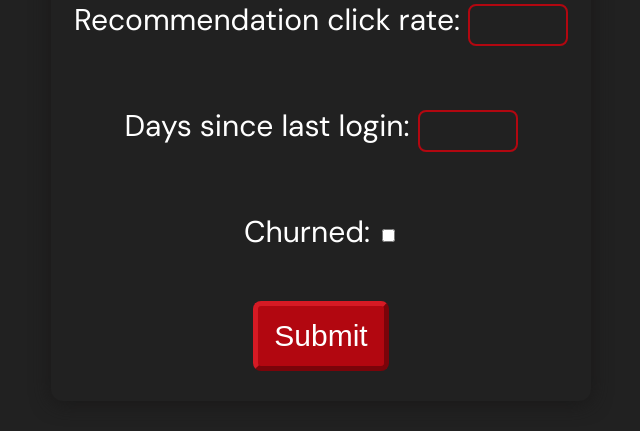
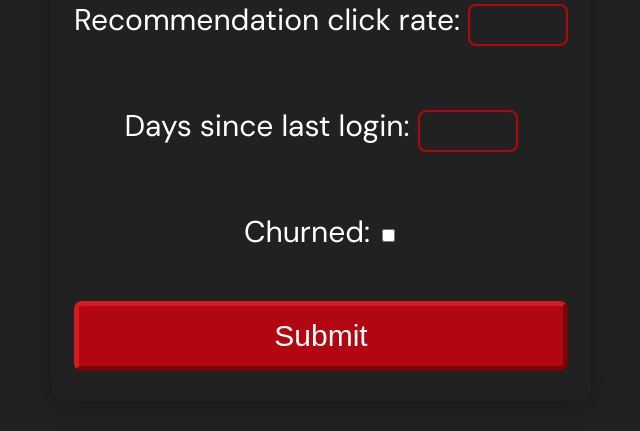
Before and after one commit to manwillerc/Netflix-Data-Web-App, a Django app: page /add_account/ in a window 1280 px wide. Shown: the part 1496-1927 px from the top of the page, without its empty margins (319-959 px from the left). Run offline with Django 5.2, Linux system fonts and the light colour scheme.

```diff
--- a/core/static/css/styles.css
+++ b/core/static/css/styles.css
@@ -274,7 +274,7 @@ form {
     display:flex;
     flex-direction: column;
     justify-content: center;
-    align-items: center;
+    align-items: stretch;
 
     font-size: 30px;
     margin:10px;
```
